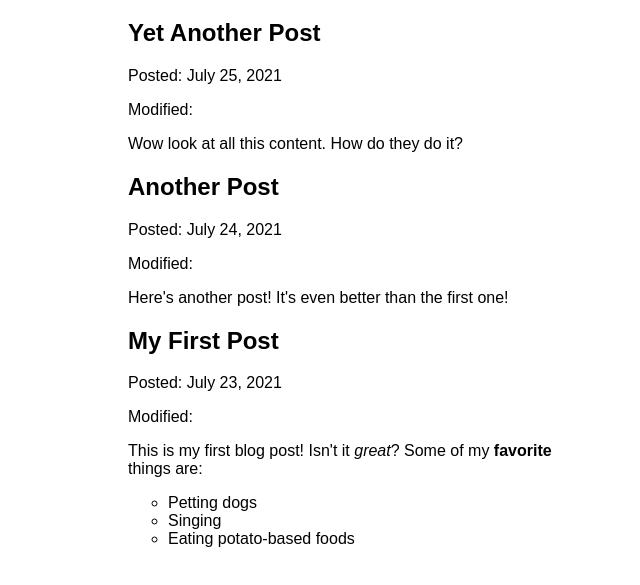
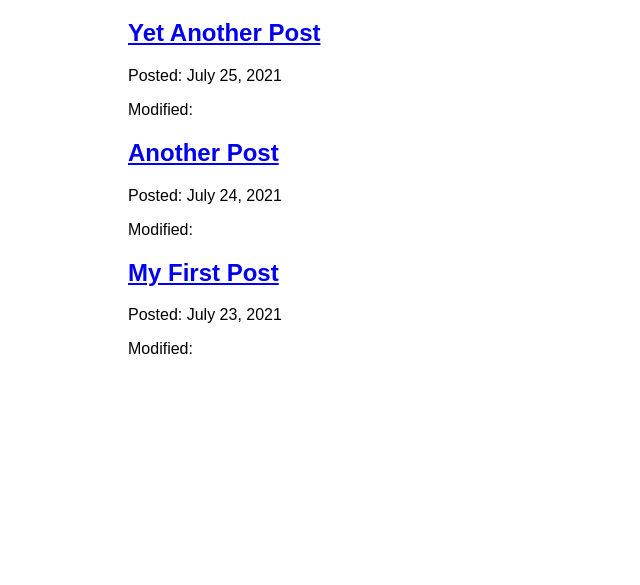
Before and after one commit to Vlad-Lab319/gatsby-test-website, a Gatsby site: page /blog in a window 1280 px wide. Shown: the part 157-742 px from the top of the page, without its empty margins (302-942 px from the left). Built offline with nearby package versions, Linux system fonts and the light colour scheme; Gatsby itself is replaced by a stand-in of ours.

Commit message:
Add posts links

```diff
--- a/src/pages/blog/index.js
+++ b/src/pages/blog/index.js
@@ -1,6 +1,6 @@
 import React from "react";
-import { graphql } from "gatsby";
-import { MDXRenderer } from "gatsby-plugin-mdx";
+import { Link, graphql } from "gatsby";
+// import { MDXRenderer } from "gatsby-plugin-mdx";
 import Layout from "../../components/layout";
 
 const BlogPage = ({ data }) => {
@@ -12,12 +12,16 @@
           data.allMdx.nodes.map(node => (
 
             <article key={node.id}>
-              <h2>{node.frontmatter.title}</h2>
+              <h2>
+                <Link to={`/blog/${node.slug}`}>
+                  {node.frontmatter.title}
+                </Link>
+              </h2>
               <p>Posted: {node.frontmatter.date}</p>
               <p>Modified: {node.parent.modifiedTime}</p>
-              <MDXRenderer>
+              {/* <MDXRenderer>
                 {node.body}
-              </MDXRenderer>
+              </MDXRenderer> */}
             </article>
 
             // <li key={node.name}>
@@ -50,6 +54,7 @@
         date(formatString: "MMMM D, YYYY")
       }
       id
+      slug
       body
       parent {
         ... on File {
```
